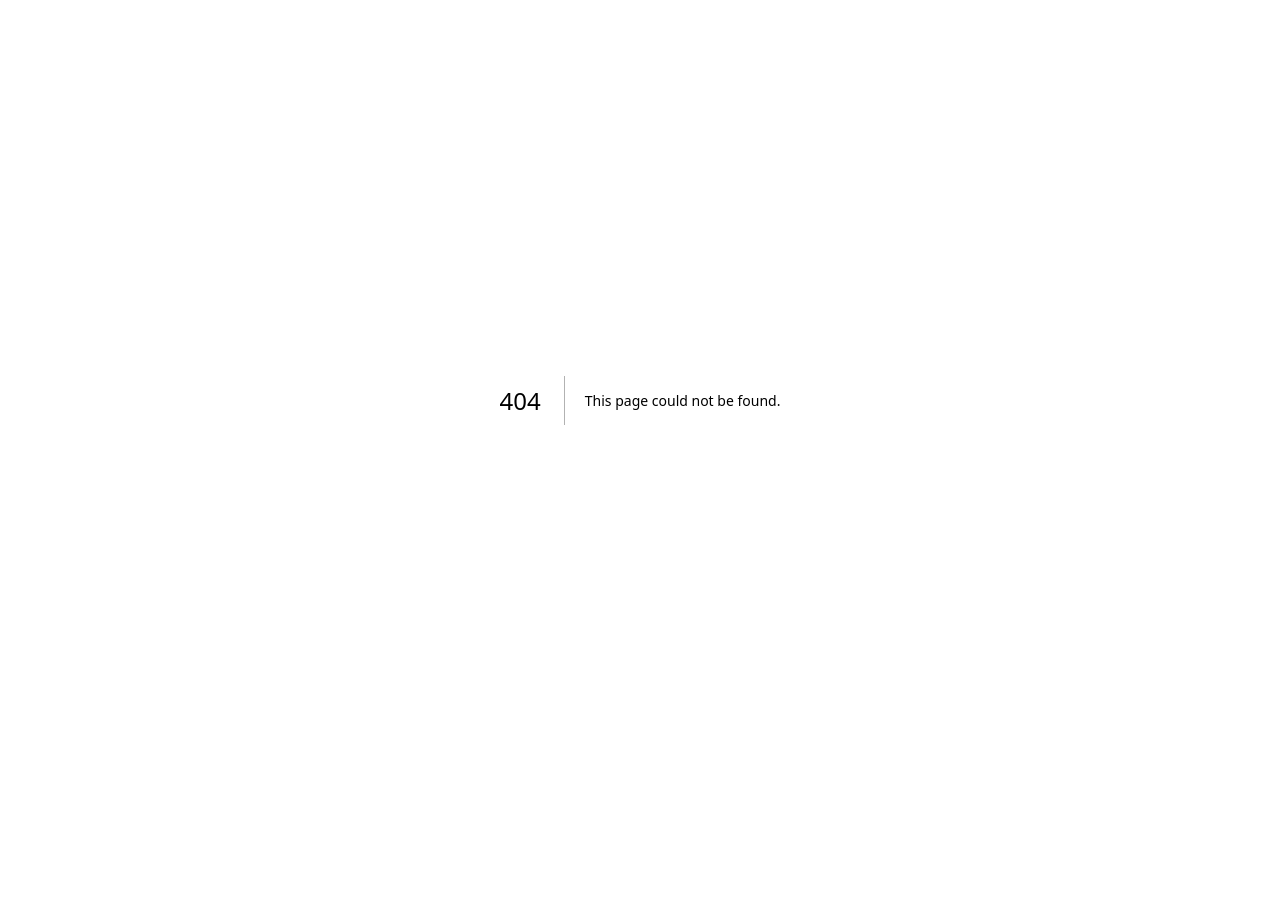
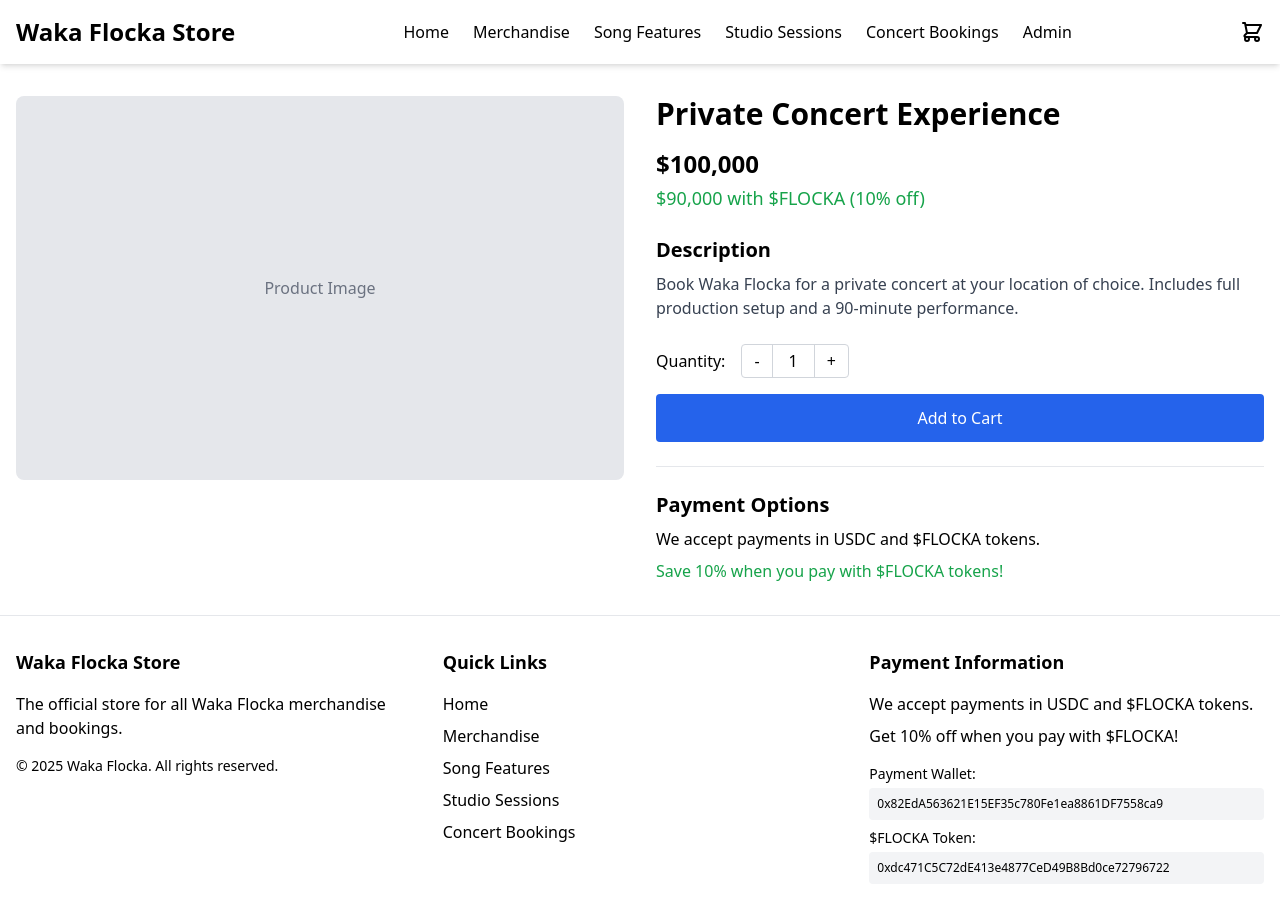
Before and after one commit to flockain/Waka-Flocka, a Next.js app: page /product/concert-1 in a window 1280 px wide. Before the commit this address had no page. Shown: the top 910 px of the page. Before the commit the page ends 800 px from the top, so only its background shows below. Built offline with nearby package versions, Linux system fonts and the light colour scheme.

Commit message:
Create page.tsx

```diff
--- /dev/null
+++ b/src/app/product/[id]/page.tsx
@@ -0,0 +1,150 @@
+'use client'
+
+import { useState, useEffect } from 'react'
+import { useParams } from 'next/navigation'
+import Header from '../../../components/Header'
+import Footer from '../../../components/Footer'
+import { type Product } from '../../../types/storeTypes'
+import { fetchProductById } from '../../../services/productService'
+import { useCart } from '../../../hooks/useCart'
+import { FLOCKA_DISCOUNT } from '../../../types/storeTypes'
+
+export default function ProductPage(): JSX.Element {
+  const params = useParams()
+  const productId = params.id as string
+
+  const [product, setProduct] = useState<Product | null>(null)
+  const [loading, setLoading] = useState<boolean>(true)
+  const [error, setError] = useState<string | null>(null)
+  const [quantity, setQuantity] = useState<number>(1)
+
+  const { addToCart } = useCart()
+
+  useEffect(() => {
+    const loadProduct = async (): Promise<void> => {
+      try {
+        setLoading(true)
+        const data = await fetchProductById(productId)
+        setProduct(data)
+        if (!data) {
+          setError('Product not found')
+        } else {
+          setError(null)
+        }
+      } catch (err) {
+        setError('Failed to load product. Please try again later.')
+        console.error('Error loading product:', err)
+      } finally {
+        setLoading(false)
+      }
+    }
+
+    loadProduct()
+  }, [productId])
+
+  const handleAddToCart = (): void => {
+    if (product) {
+      addToCart(product, quantity)
+      setQuantity(1)
+    }
+  }
+
+  const discountedPrice = product ? product.price * (1 - FLOCKA_DISCOUNT / 100) : 0
+
+  return (
+    <div className="min-h-screen flex flex-col bg-white text-black">
+      <Header />
+
+      <main className="flex-grow container mx-auto px-4 py-8">
+        {loading && (
+          <div className="flex justify-center items-center h-64">
+            <div className="animate-spin rounded-full h-12 w-12 border-t-2 border-b-2 border-black"></div>
+          </div>
+        )}
+
+        {error && (
+          <div className="bg-red-100 border border-red-400 text-red-700 px-4 py-3 rounded">
+            {error}
+          </div>
+        )}
+
+        {!loading && product && (
+          <div className="grid grid-cols-1 md:grid-cols-2 gap-8">
+            <div className="bg-gray-200 rounded-lg flex items-center justify-center h-96">
+              <span className="text-gray-500">Product Image</span>
+            </div>
+
+            <div>
+              <h1 className="text-3xl font-bold mb-4">{product.name}</h1>
+
+              <div className="mb-6">
+                <p className="text-2xl font-bold mb-1">${product.price.toLocaleString()}</p>
+                <p className="text-lg text-green-600">
+                  ${discountedPrice.toLocaleString()} with $FLOCKA (10% off)
+                </p>
+              </div>
+
+              <div className="mb-6">
+                <h2 className="text-xl font-semibold mb-2">Description</h2>
+                <p className="text-gray-700">{product.description}</p>
+              </div>
+
+              {!product.inStock && (
+                <div className="mb-6">
+                  <span className="bg-red-100 text-red-800 text-sm font-medium px-3 py-1 rounded">
+                    Out of Stock
+                  </span>
+                </div>
+              )}
+
+              <div className="mb-6">
+                <div className="flex items-center space-x-4 mb-4">
+                  <label htmlFor="quantity" className="font-medium">Quantity:</label>
+                  <div className="flex border border-gray-300 rounded">
+                    <button
+                      onClick={() => setQuantity(prev => Math.max(1, prev - 1))}
+                      className="px-3 py-1 border-r border-gray-300"
+                      aria-label="Decrease quantity"
+                    >
+                      -
+                    </button>
+                    <span className="px-4 py-1">{quantity}</span>
+                    <button
+                      onClick={() => setQuantity(prev => prev + 1)}
+                      className="px-3 py-1 border-l border-gray-300"
+                      aria-label="Increase quantity"
+                    >
+                      +
+                    </button>
+                  </div>
+                </div>
+
+                <button
+                  onClick={handleAddToCart}
+                  disabled={!product.inStock}
+                  className={`w-full py-3 px-4 rounded font-medium ${
+                    product.inStock
+                      ? 'bg-blue-600 text-white hover:bg-blue-700'
+                      : 'bg-gray-300 text-gray-500 cursor-not-allowed'
+                  }`}
+                >
+                  Add to Cart
+                </button>
+              </div>
+
+              <div className="border-t border-gray-200 pt-6">
+                <h2 className="text-xl font-semibold mb-2">Payment Options</h2>
+                <p className="mb-2">We accept payments in USDC and $FLOCKA tokens.</p>
+                <p className="text-green-600 font-medium">
+                  Save 10% when you pay with $FLOCKA tokens!
+                </p>
+              </div>
+            </div>
+          </div>
+        )}
+      </main>
+
+      <Footer />
+    </div>
+  )
+}
```
